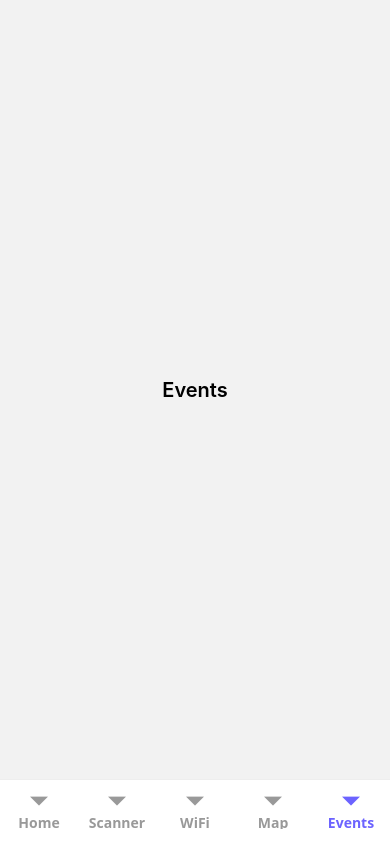
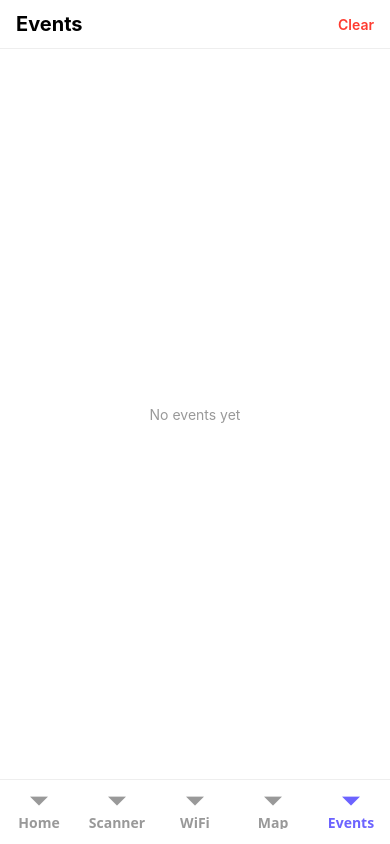
Before and after one commit to kittyAleks/ScanConnect, a React Native app: screen /Events in a window 390 px wide. Built offline with nearby package versions, Linux system fonts and the light colour scheme; what react-native-worklets would draw is missing.

Commit message:
Add clipboard functionality to events screen and enhance event storage with persistence

```diff
--- a/package.json
+++ b/package.json
@@ -11,6 +11,7 @@
   },
   "dependencies": {
     "@react-native-async-storage/async-storage": "^2.2.0",
+    "@react-native-clipboard/clipboard": "^1.16.3",
     "@react-native/new-app-screen": "0.82.1",
     "@react-navigation/bottom-tabs": "^7.5.0",
     "@react-navigation/native": "^7.1.18",
--- a/src/screens/Events/index.tsx
+++ b/src/screens/Events/index.tsx
@@ -1,22 +1,92 @@
-import React from 'react';
-import { View, Text, StyleSheet } from 'react-native';
+import React, { useMemo } from 'react';
+import {
+  View,
+  Text,
+  StyleSheet,
+  FlatList,
+  TouchableOpacity,
+  Alert,
+} from 'react-native';
+import Clipboard from '@react-native-clipboard/clipboard';
+import { useEventsStore } from '../../store/eventsStore';
+import { SafeAreaView } from 'react-native-safe-area-context';
+import { styles } from './styles';
+
+function formatDate(ts: number): string {
+  const date = new Date(ts);
+  const pad = (n: number) => `${n}`.padStart(2, '0');
+  const yyyy = date.getFullYear();
+  const MM = pad(date.getMonth() + 1);
+  const dd = pad(date.getDate());
+  const hh = pad(date.getHours());
+  const mm = pad(date.getMinutes());
+  const ss = pad(date.getSeconds());
+  return `${dd}.${MM}.${yyyy} ${hh}:${mm}:${ss}`;
+}
+
+function ItemSeparator() {
+  return <View style={styles.separator} />;
+}
+
+function EmptyList() {
+  return (
+    <View style={styles.empty}>
+      <Text style={styles.emptyText}>No events yet</Text>
+    </View>
+  );
+}
 
 export const Events = () => {
-  return (
-    <View style={styles.container}>
-      <Text style={styles.title}>Events</Text>
+  const { events, clearEvents } = useEventsStore();
+
+  const data = useMemo(() => events, [events]);
+
+  const copyEvent = (id: string) => {
+    const e = data.find(x => x.id === id);
+    if (!e) return;
+    const text = `Event: ${e.name}\nDate: ${formatDate(
+      e.timestamp,
+    )}\nData: ${JSON.stringify(e.data ?? {}, null, 2)}`;
+    Clipboard.setString(text);
+    Alert.alert('Copied', 'Event copied to clipboard');
+  };
+
+  const renderItem = ({ item }: any) => (
+    <View style={styles.itemContainer}>
+      <View style={{ flex: 1 }}>
+        <Text style={styles.itemTitle}>{item.name}</Text>
+        <Text style={styles.itemDate}>{formatDate(item.timestamp)}</Text>
+        {item.data ? (
+          <Text style={styles.itemData} numberOfLines={2}>
+            {JSON.stringify(item.data)}
+          </Text>
+        ) : null}
+      </View>
+      <View style={styles.actions}>
+        <TouchableOpacity onPress={() => copyEvent(item.id)}>
+          <Text style={styles.actionText}>Copy</Text>
+        </TouchableOpacity>
+      </View>
     </View>
   );
+
+  return (
+    <SafeAreaView style={styles.container}>
+      <View style={styles.header}>
+        <Text style={styles.title}>Events</Text>
+        <TouchableOpacity onPress={clearEvents}>
+          <Text style={styles.clearText}>Clear</Text>
+        </TouchableOpacity>
+      </View>
+
+      <FlatList
+        data={data}
+        keyExtractor={item => item.id}
+        renderItem={renderItem}
+        ItemSeparatorComponent={ItemSeparator}
+        ListEmptyComponent={EmptyList}
+        contentContainerStyle={data.length === 0 ? styles.empty : undefined}
+      />
+    </SafeAreaView>
+  );
 };
-
-const styles = StyleSheet.create({
-  container: {
-    flex: 1,
-    alignItems: 'center',
-    justifyContent: 'center',
-  },
-  title: {
-    fontSize: 20,
-    fontWeight: '600',
-  },
-});
--- a/src/screens/Events/styles.ts
+++ b/src/screens/Events/styles.ts
@@ -0,0 +1,63 @@
+import { StyleSheet } from 'react-native';
+
+export const styles = StyleSheet.create({
+  container: {
+    flex: 1,
+    backgroundColor: '#fff',
+  },
+  header: {
+    flexDirection: 'row',
+    alignItems: 'center',
+    justifyContent: 'space-between',
+    paddingHorizontal: 16,
+    paddingVertical: 12,
+    borderBottomWidth: StyleSheet.hairlineWidth,
+    borderBottomColor: '#eee',
+  },
+  title: {
+    fontSize: 20,
+    fontWeight: '700',
+  },
+  separator: {
+    height: StyleSheet.hairlineWidth,
+    backgroundColor: '#eee',
+  },
+  itemContainer: {
+    flexDirection: 'row',
+    padding: 16,
+  },
+  itemTitle: {
+    fontSize: 16,
+    fontWeight: '600',
+    marginBottom: 4,
+  },
+  itemDate: {
+    fontSize: 12,
+    color: '#666',
+  },
+  itemData: {
+    fontSize: 12,
+    color: '#333',
+    marginTop: 6,
+  },
+  actions: {
+    paddingLeft: 12,
+    justifyContent: 'center',
+  },
+  actionText: {
+    color: '#2f6feb',
+    fontWeight: '600',
+  },
+  clearText: {
+    color: '#ff3b30',
+    fontWeight: '600',
+  },
+  empty: {
+    flex: 1,
+    alignItems: 'center',
+    justifyContent: 'center',
+  },
+  emptyText: {
+    color: '#999',
+  },
+});
--- a/src/store/eventsStore.ts
+++ b/src/store/eventsStore.ts
@@ -1,4 +1,6 @@
+import AsyncStorage from '@react-native-async-storage/async-storage';
 import { create } from 'zustand';
+import { createJSONStorage, persist } from 'zustand/middleware';
 
 export type AppEvent = {
   id: string;
@@ -13,12 +15,14 @@ type EventsStoreState = {
   clearEvents: () => void;
 };
 
-function generateId(name: string): string {
+const generateId = (name: string): string => {
   const randomPart = Math.random().toString(36).slice(2, 8);
   return `${name}-${randomPart}-${Date.now()}`;
-}
+};
 
-export const useEventsStore = create<EventsStoreState>(set => ({
+export const useEventsStore = create<EventsStoreState>()(
+  persist(
+    set => ({
       events: [],
       logEvent: (name, data) =>
         set(state => ({
@@ -28,4 +32,11 @@ export const useEventsStore = create<EventsStoreState>(set => ({
           ],
         })),
       clearEvents: () => set({ events: [] }),
-}));
+    }),
+    {
+      name: 'events-store',
+      storage: createJSONStorage(() => AsyncStorage),
+      partialize: state => ({ events: state.events }),
+    },
+  ),
+);
```
Also changed, not shown: src/memory/memoryScan.md (added, +122 -0 lines), 2 other files (tests, documents, lock files or other folders). Lines whose indentation alone changed are shown as unchanged.
